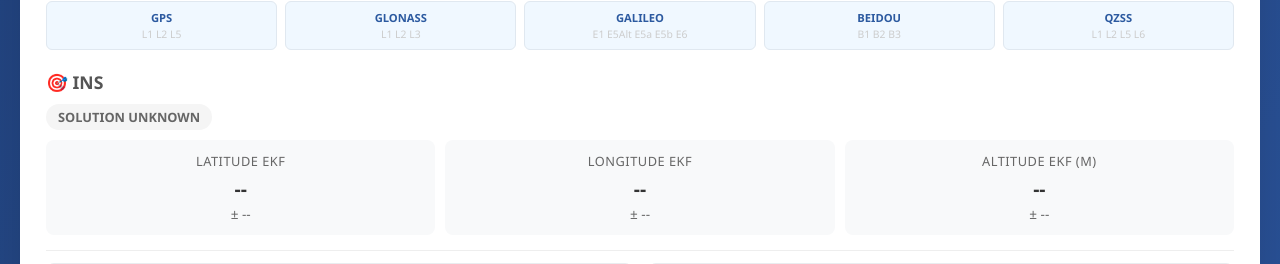
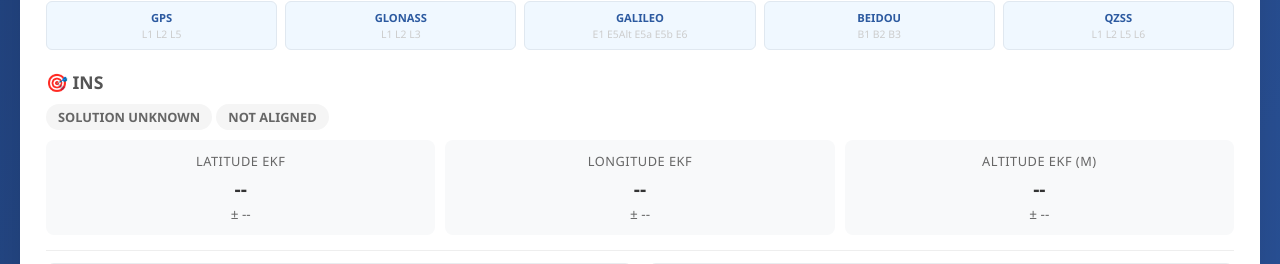
Before and after one commit to AlexandrePTJ/sbgJammertestInsMon, a Flask app: template app/templates/index.html in a window 1280 px wide. Shown: the part 866-1130 px from the top of the page. Run offline with Flask 3, Linux system fonts and the light colour scheme; the template is opened without the code that fills it: most values are stand-ins (such as "Sample title", 1, 10 or a date in 2020); data that the repository does not hold is empty; parts of the project's set-up code (start-up, migrations or seed data) failed here and were passed over.

Commit message:
Add INS Solution align status

```diff
--- a/app/static/script.js
+++ b/app/static/script.js
@@ -89,7 +89,7 @@ class INSMonitor {
         this.updateGNSSMeasurements(insId, 2, data.gnss2_measurement);
 
         // Position EKF avec std dev
-        this.updateEkfMeasurements(insId, data.ins_measurement.ekf, data.status.ins.type);
+        this.updateEkfMeasurements(insId, data.ins_measurement.ekf, data.status.ins.type, data.status.ins.alignment);
 
         // Solution INS
         this.updateInsSolution(insId, data.status);
@@ -217,7 +217,7 @@ class INSMonitor {
         }
     }
 
-    updateEkfMeasurements(insId, ekf, insSolutionType) {
+    updateEkfMeasurements(insId, ekf, insSolutionType, insSolutionAligned) {
 
         const ekfSolutionElement = document.getElementById(`ekf-ins-solution-type-${insId}`);
         if (ekfSolutionElement) {
@@ -255,6 +255,12 @@ class INSMonitor {
                     break;
             }
             ekfSolutionElement.textContent = insSolutionType;
+        }
+
+        const ekfSolutionAlignedElement = document.getElementById(`ekf-ins-solution-aligned-${insId}`);
+        if (ekfSolutionAlignedElement) {
+            ekfSolutionAlignedElement.textContent = insSolutionAligned ? "Aligned" : "Not Aligned";
+            ekfSolutionAlignedElement.className = `solution-type ${insSolutionAligned ? 'solution-best' : 'solution-degraded'}`;
         }
 
         this.updateElement(`ekf-lat-${insId}`, this.formatCoordinate(ekf?.latitude));
--- a/app/templates/index.html
+++ b/app/templates/index.html
@@ -165,6 +165,9 @@
             <div class="solution-type solution-unknown" id="ekf-ins-solution-type-{{ config.id }}">
                 Solution Unknown
             </div>
+            <div class="solution-type solution-unknown" id="ekf-ins-solution-aligned-{{ config.id }}">
+                Not aligned
+            </div>
             <div class="data-grid">
                 <div class="data-item">
                     <div class="data-label">Latitude EKF</div>
```
